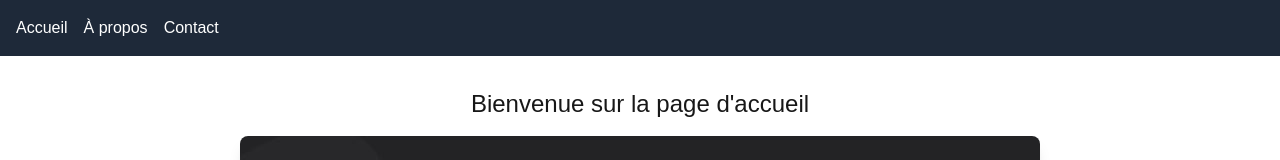
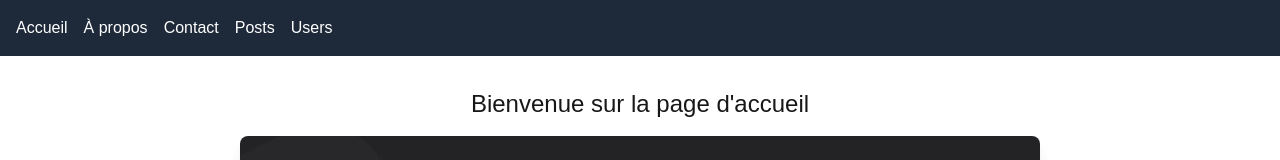
Before and after one commit to Killianlecorf/next, a Next.js app in the folder my-app/: page / in a window 1280 px wide. Shown: the top 160 px of the page. Built offline with nearby package versions, Linux system fonts and the light colour scheme.

Commit message:
fix: Add link page on navbar components

```diff
--- a/my-app/src/components/navbar.tsx
+++ b/my-app/src/components/navbar.tsx
@@ -7,6 +7,8 @@ const Navbar = () => {
         <li><Link href="/">Accueil</Link></li>
         <li><Link href="/about">À propos</Link></li>
         <li><Link href="/contact">Contact</Link></li>
+        <li><Link href="/posts">Posts</Link></li>
+        <li><Link href="/users">Users</Link></li>
       </ul>
     </nav>
   );
```
